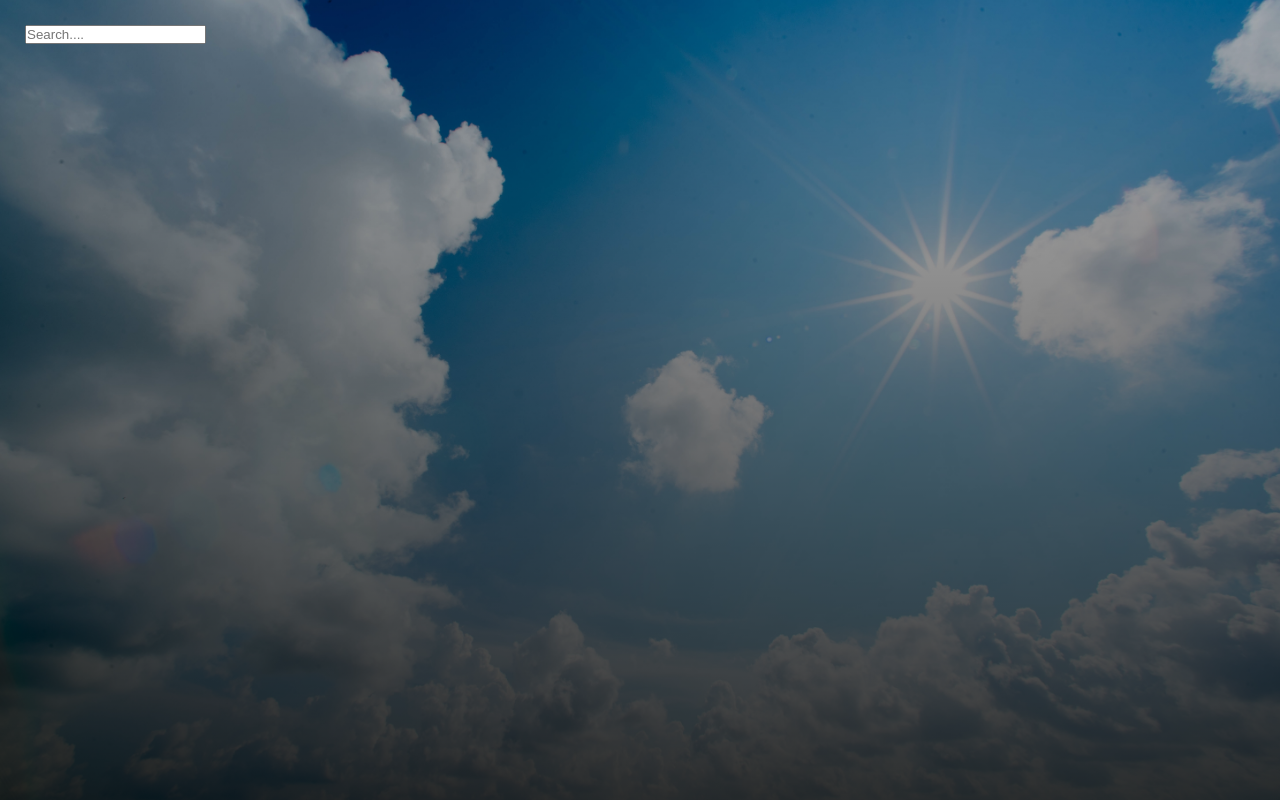
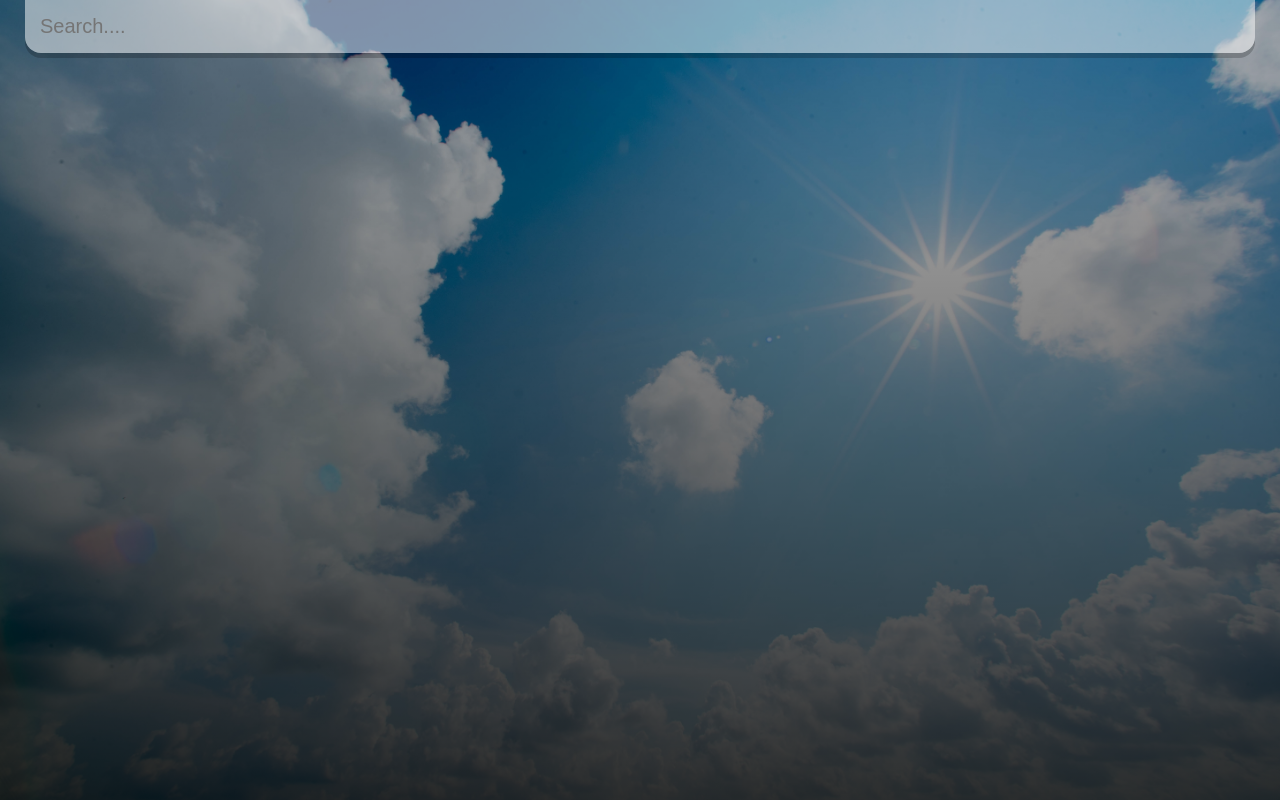
Before and after one commit to mathews1193/weather-app, a React (Create React App) app in the folder weather-app/: page / in a window 1280 px wide. Built offline with nearby package versions, Linux system fonts and the light colour scheme.

Commit message:
updated the search bar on the main page

```diff
--- a/weather-app/src/index.css
+++ b/weather-app/src/index.css
@@ -29,3 +29,30 @@
   background-image: linear-gradient(to bottom, rgba(0,0,0,0.2), rgba(0,0,0,0.75));
   padding:25px;
 }
+.search-box{
+  width:100%;
+  margin:0 0 75px;
+}
+.search-box .search-bar{
+  display:block;
+  width: 100%;
+  padding:15px;
+
+  appearance: none;
+  background:none;
+  border:none;
+  outline:none;
+  background-color: rgba(255,255,255,0.5);
+  border-radius: 0px 0px 16px 16px;
+  margin-top:-25px;
+
+  box-shadow: 0px 5px rgba(0,0,0,0.2);
+
+  color:#313131;
+  font-size:20px;
+
+  transition: 0.4s ease;
+}
+.search-box .search-bar:focus{
+  background-color: rgba(255,255,255,0.75);
+}
```
